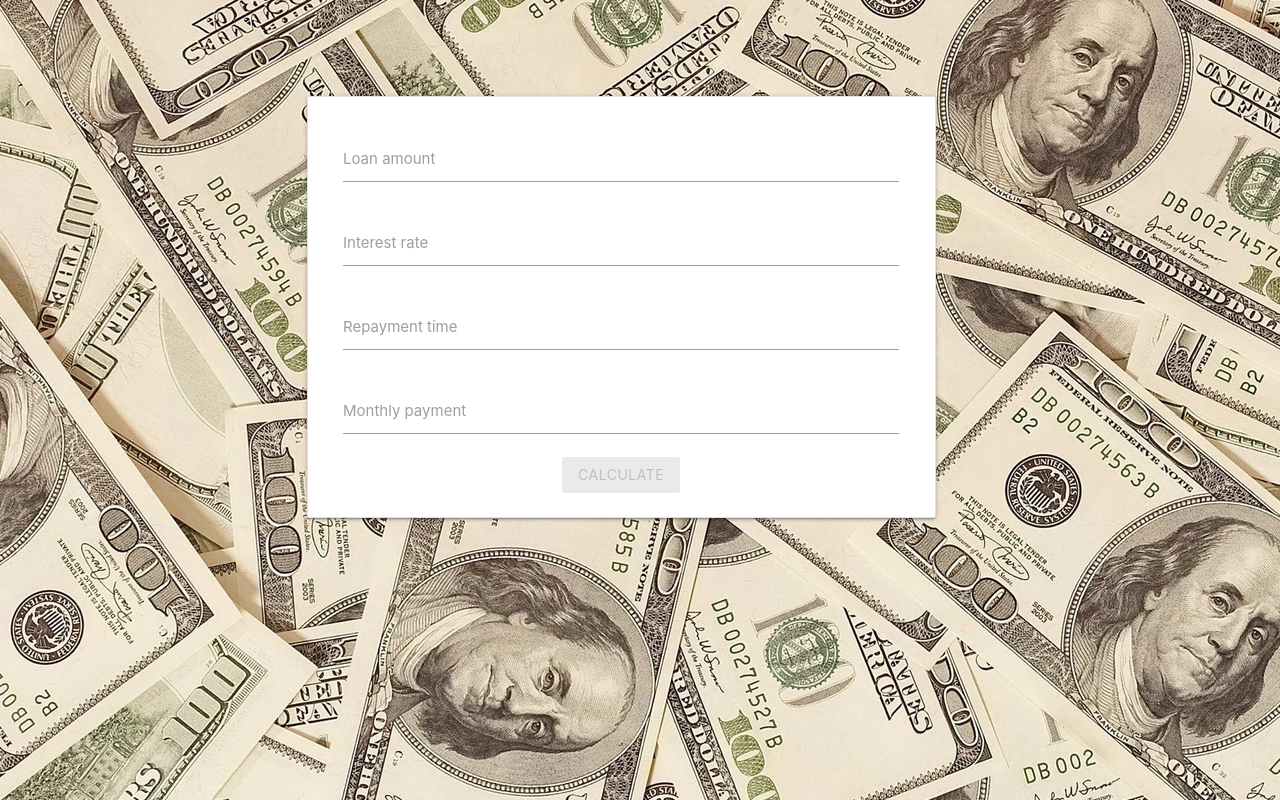
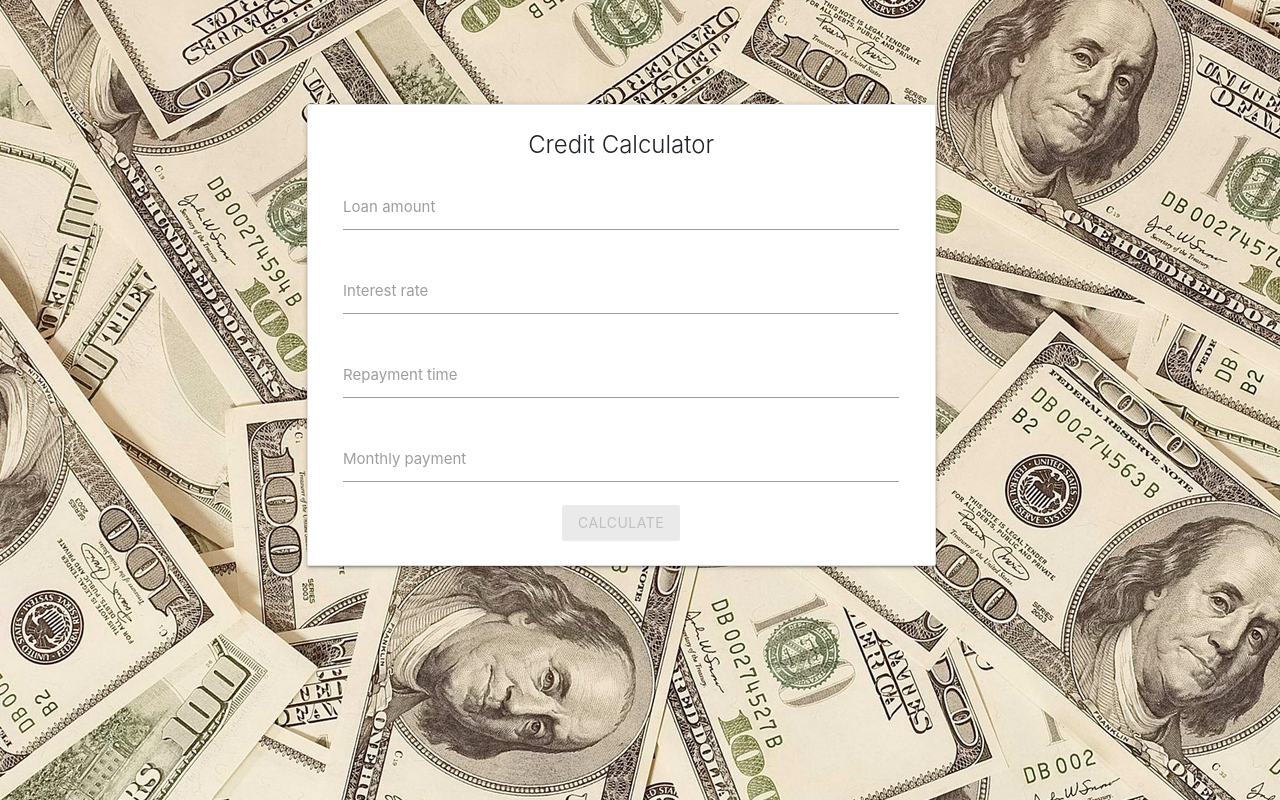
Before and after one commit to cortinadampezzo/credit-calculator-CC, a React (Create React App) app in the folder credit-calculator-frontend/: page / in a window 1280 px wide. Built offline with nearby package versions, Linux system fonts and the light colour scheme.

Commit message:
card title added

```diff
--- a/credit-calculator-frontend/src/component/Form.js
+++ b/credit-calculator-frontend/src/component/Form.js
@@ -110,7 +110,7 @@ class Form extends Component {
                 <div>
                     <Row>
                         <Col m={6} s={12}>
-                            <Card className="my-card">
+                            <Card title="Credit Calculator" className="my-card">
                                 <TextInput label="Loan amount" onChange={this.loanAmountChange.bind(this)}></TextInput>
                                 <TextInput label="Interest rate" onChange={this.interestRateChange.bind(this)}></TextInput>
                                 <TextInput label="Repayment time" onChange={this.repaymentTimeChange.bind(this)}></TextInput>
```
